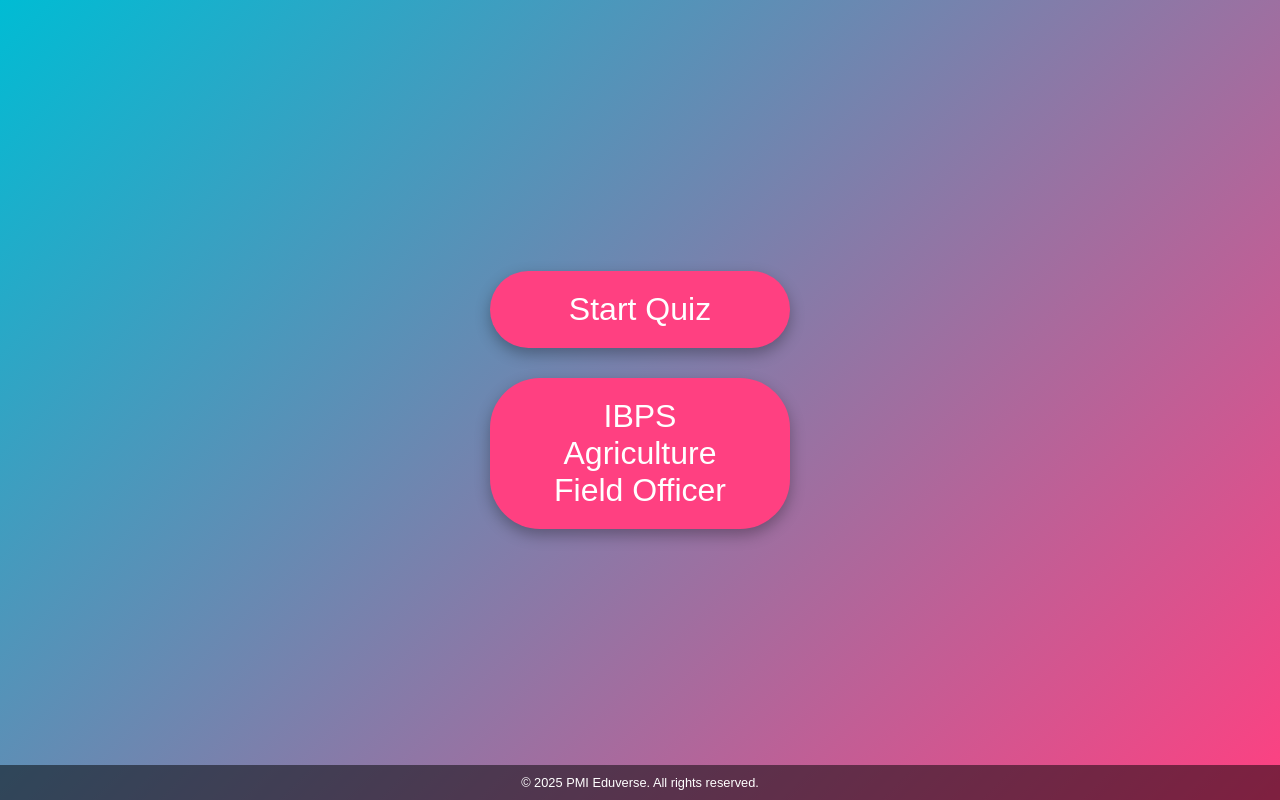
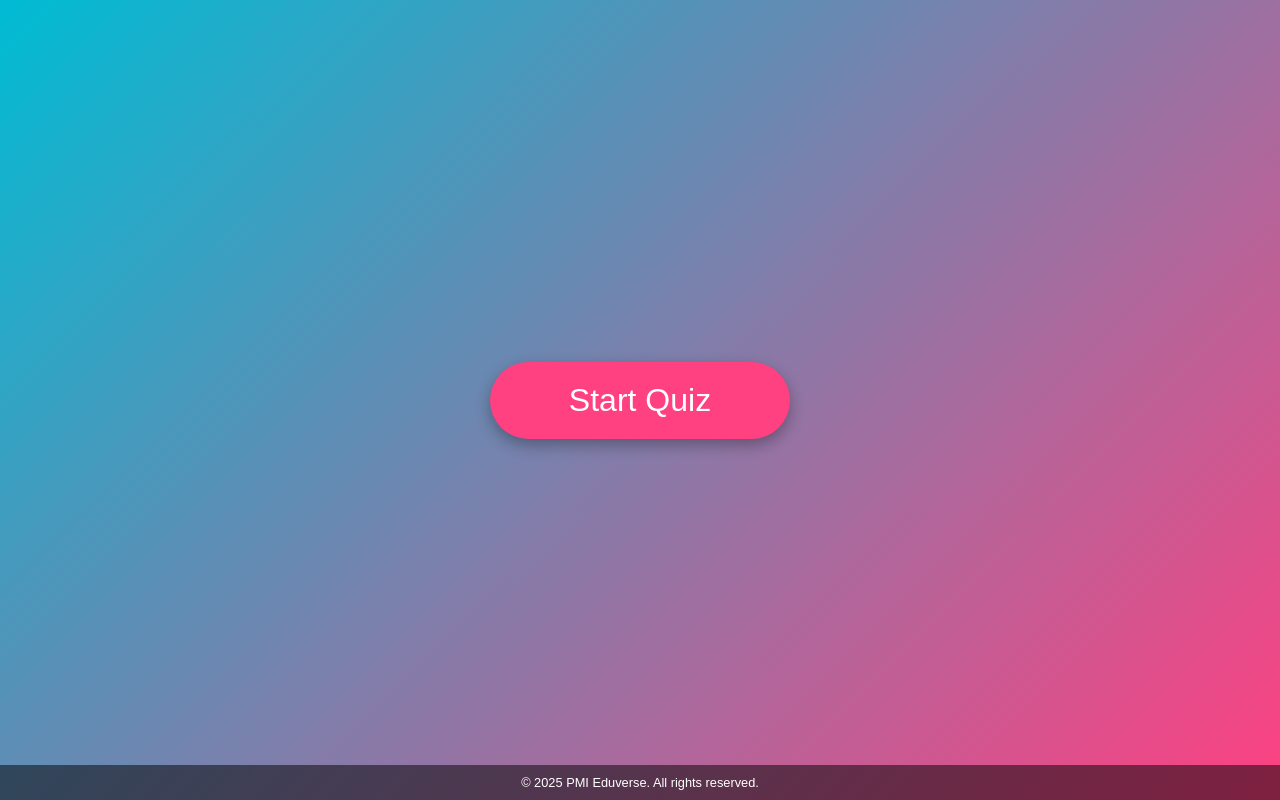
Before and after one commit to pmieduverse/pmieduverse, a plain HTML site: page index.html in a window 1280 px wide. Drawn offline with Linux system fonts and the light colour scheme.

Commit message:
Update index.html

```diff
--- a/index.html
+++ b/index.html
@@ -9,7 +9,6 @@
 <body>
     <div class="button-container">
         <a href="Quiz.html" class="button">Start Quiz</a>
-        <a href="ibpsafo.html" class="button">IBPS Agriculture Field Officer</a>
     </div>
 
     <footer>
```
